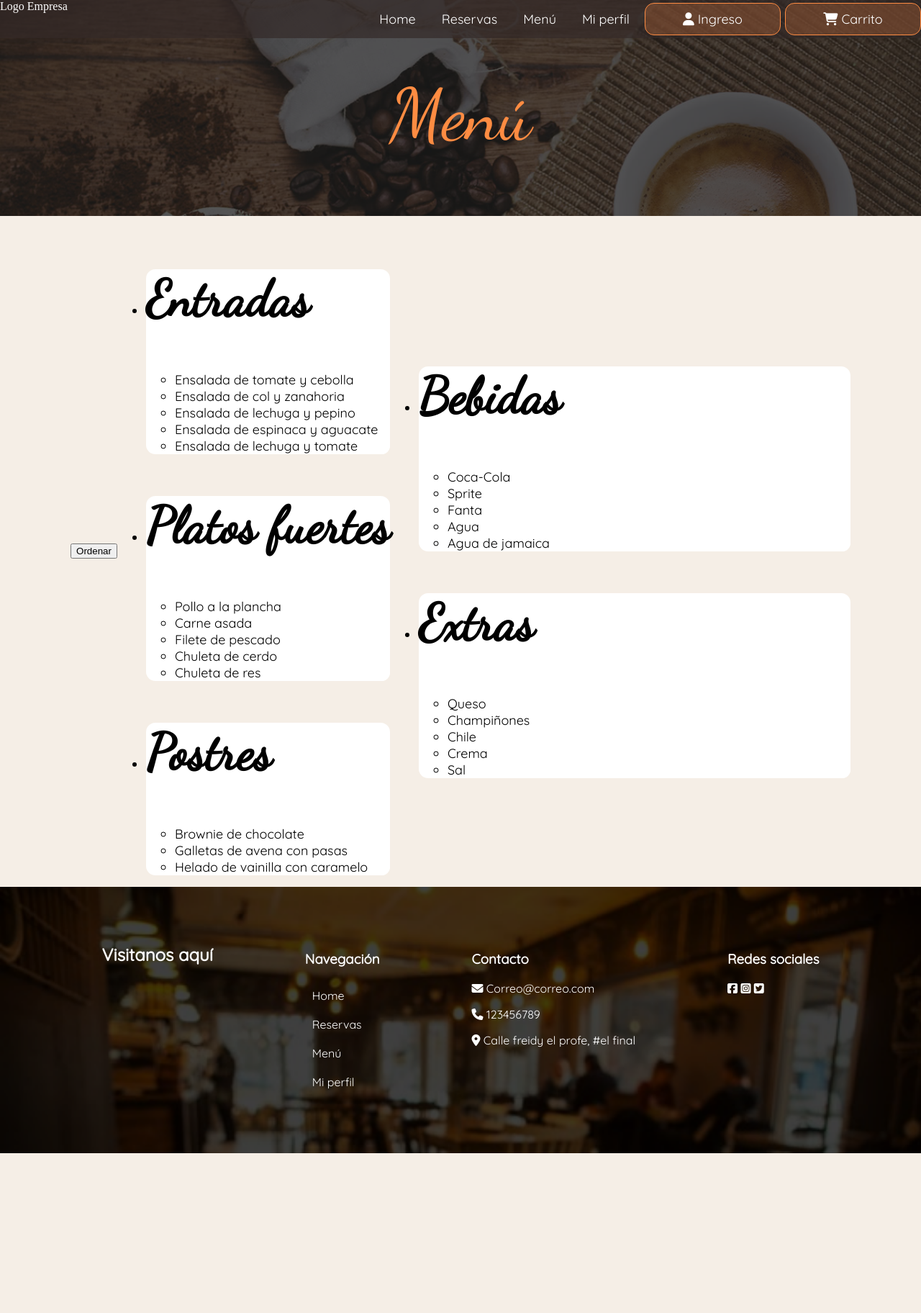
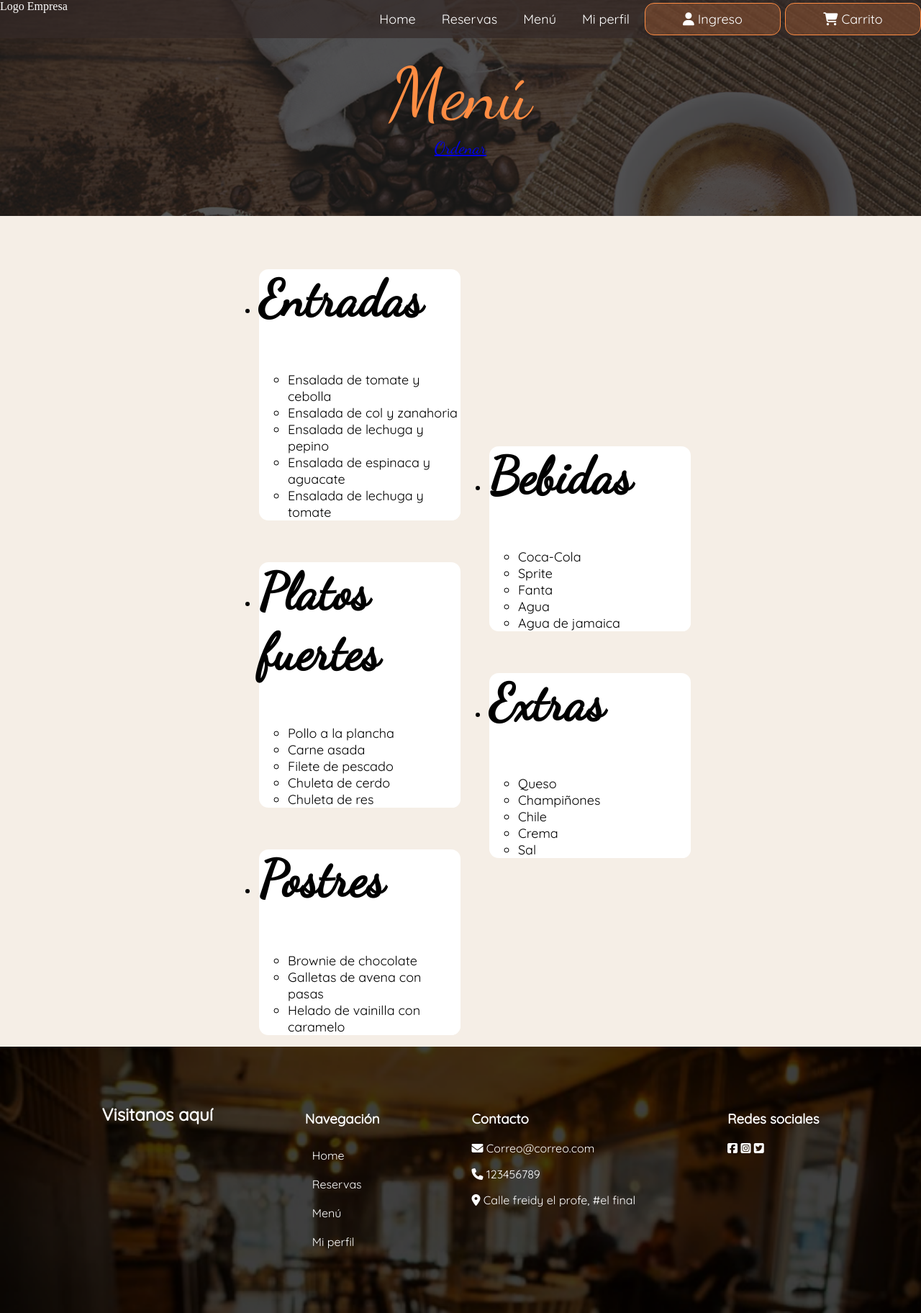
Before and after one commit to yeuryf007/Web-Cafeteria, a PHP site: page /menu.php in a window 1280 px wide. Shown: the whole page at 72% size. Before the commit the page ends 1602 px from the top, so only its background shows below. Run offline with PHP 8.4, Linux system fonts and the light colour scheme; some libraries are stand-ins or nearby versions; some web fonts are replaced.

Commit message:
sdofuinh

```diff
--- a/css/stylemenu.css
+++ b/css/stylemenu.css
@@ -44,6 +44,14 @@
     font-weight: 400;
 }
 
+.titulo h2{
+    font-size: 24px;
+    color: #FF8C42;
+    font-family: "Dancing Script";
+    margin-bottom: -20px;
+    font-weight: 400;
+}
+
 
 body{
     background-color: black;
@@ -65,7 +73,7 @@
 .table{
     display: flex;
     flex-direction: column;
-    width: 50%;
+    width: 25%;
 }
 li{
     background-color: white;
--- a/menu.php
+++ b/menu.php
@@ -19,10 +19,12 @@
 
         <div class="titulo">
             <h1>Menú</h1>
+            <h2><a href="ordenar.php">Ordenar</a></h2>
         </div>
+
     </header>
     <main>
-        <button>Ordenar</button>
+        <div class="table">
         <ul>
             <li>
                 <h2>Entradas</h2>
```
